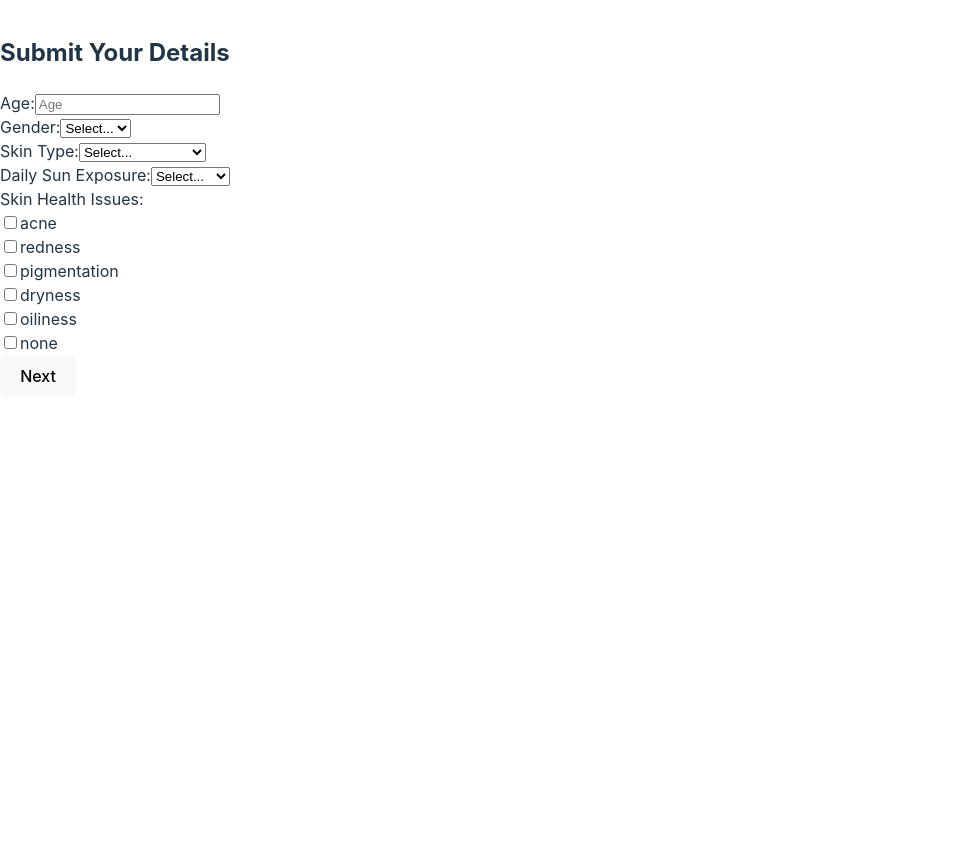
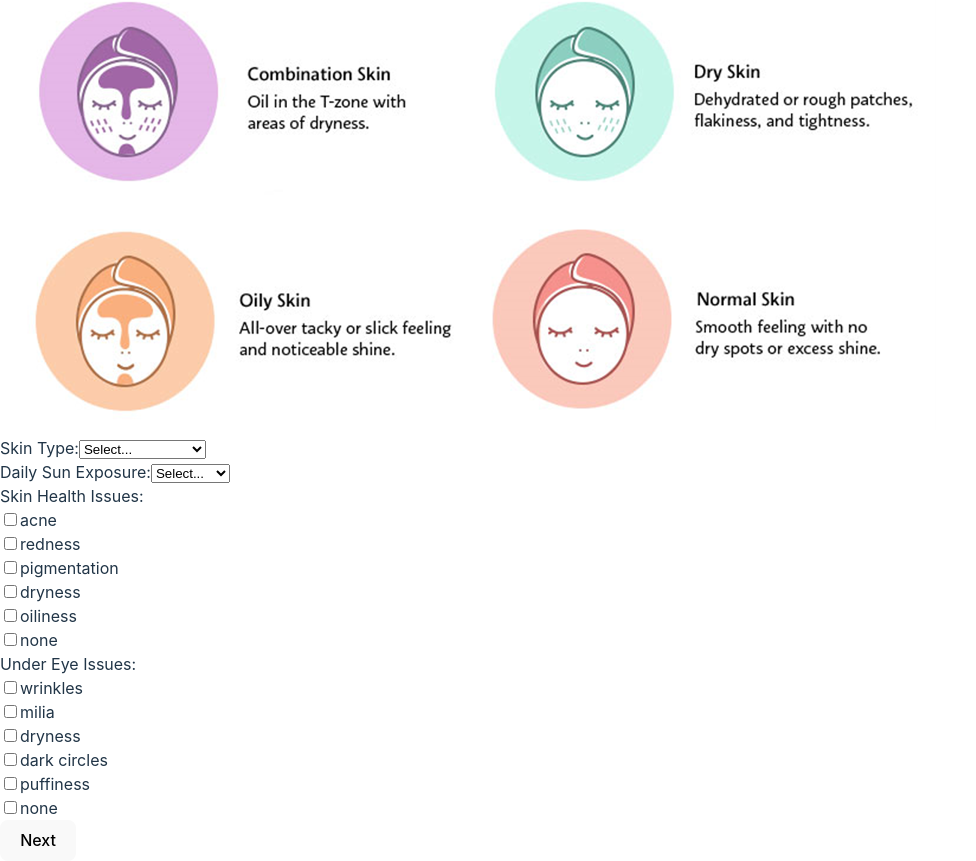
Before and after one commit to mombash/form-app, a React (Vite) app: page / in a window 1280 px wide. Shown: the part 194-1055 px from the top of the page, without its empty margins (0-976 px from the left). Before the commit the page ends 800 px from the top, so only its background shows below. Built offline with nearby package versions, Linux system fonts and the light colour scheme.

Commit message:
added the image and the rest of the questions

```diff
--- a/src/App.jsx
+++ b/src/App.jsx
@@ -21,7 +21,7 @@ function App() {
     setPage((prevPage) => prevPage - 1);
   };
   const onSubmit = (data) => {
-    if (page < 2) {
+    if (page < 3) {
       setPage((prevPage) => prevPage + 1);
     } else {
       console.log("Form Data: ", data);
@@ -51,7 +51,6 @@ function App() {
       // You can now send this formData to your backend using Axios or fetch
       console.log("FormData with file: ", formData.get("image"));
     }
-
   };
 
   return (
@@ -60,6 +59,7 @@ function App() {
       <form onSubmit={handleSubmit(onSubmit)}>
         {page === 1 && (
           <div>
+            <h2>Page 1</h2>
             {/* Age Field */}
             <div>
               <label>Age:</label>
@@ -83,7 +83,9 @@ function App() {
               </select>
               {errors.gender && <span>This field is required</span>}
             </div>
-
+            <div>
+              <img src="./src/assets/skin-type.png" alt="Skin Type" />
+            </div>
             {/* Drop-Down Menu Question */}
             <div>
               <label>Skin Type:</label>
@@ -163,21 +165,68 @@ function App() {
               </div>
               {errors.skinHealthIssues && <span>This field is required</span>}
             </div>
-            <button type="submit">
-              Next
-            </button>
+
+            {/* Multiple Choice Question for Under Eye Issues */}
+            <div>
+              <label>Under Eye Issues:</label>
+              <div>
+                <input
+                  type="checkbox"
+                  {...register("underEyeIssues", { required: true })}
+                  value="wrinkles"
+                />
+                <label>wrinkles</label>
+              </div>
+              <div>
+                <input
+                  type="checkbox"
+                  {...register("underEyeIssues", { required: true })}
+                  value="milia"
+                />
+                <label>milia</label>
+              </div>
+              <div>
+                <input
+                  type="checkbox"
+                  {...register("underEyeIssues", { required: true })}
+                  value="dryness"
+                />
+                <label>dryness</label>
+              </div>
+              <div>
+                <input
+                  type="checkbox"
+                  {...register("underEyeIssues", { required: true })}
+                  value="darkCircles"
+                />
+                <label>dark circles</label>
+              </div>
+              <div>
+                <input
+                  type="checkbox"
+                  {...register("underEyeIssues", { required: true })}
+                  value="puffiness"
+                />
+                <label>puffiness</label>
+              </div>
+              <div>
+                <input
+                  type="checkbox"
+                  {...register("underEyeIssues", { required: true })}
+                  value="none"
+                />
+                <label>none</label>
+              </div>
+              {errors.underEyeIssues && <span>This field is required</span>}
+            </div>
+
+            <button type="submit">Next</button>
           </div>
         )}
 
         {page === 2 && (
           <div>
-            {/* Image Upload */}
-            <div>
-              <label>Upload Image:</label>
-              <input type="file" {...register("image", { required: true })} />
-              {errors.image && <span>This field is required</span>}
-            </div>
-
+            <h2>Page 2</h2>
             {/* Conditionally render additional questions for each skin health issue */}
             {selectedSkinHealthIssues.includes("acne") && (
               <div>
@@ -383,10 +432,50 @@ function App() {
             )}
 
             {/* Submit Button */}
-            <button type="submit">Submit</button>
+            <button type="submit">Next</button>
             <button type="button" onClick={handlePrevious}>
               Previous
             </button>
+          </div>
+        )}
+        {page === 3 && (
+          <div>
+            <h2>Page 3</h2>
+            {/* Image Upload */}
+            <div>
+              <label>Full face close up selfie:</label>
+              <input type="file" {...register("image", { required: true })} />
+              {errors.image && <span>This field is required</span>}
+            </div>
+            <p>Upload high quality close-ups from different segments</p>
+            {/* Image Upload */}
+            <div>
+              <label>Forehead:</label>
+              <input type="file" {...register("image", { required: true })} />
+              {errors.image && <span>This field is required</span>}
+            </div>
+            {/* Image Upload */}
+            <div>
+              <label>Chin:</label>
+              <input type="file" {...register("image", { required: true })} />
+              {errors.image && <span>This field is required</span>}
+            </div>
+            {/* Image Upload */}
+            <div>
+              <label>Left Cheeks:</label>
+              <input type="file" {...register("image", { required: true })} />
+              {errors.image && <span>This field is required</span>}
+            </div>
+            {/* Image Upload */}
+            <div>
+              <label>Right Cheeks:</label>
+              <input type="file" {...register("image", { required: true })} />
+              {errors.image && <span>This field is required</span>}
+            </div>
+            <button type="button" onClick={handlePrevious}>
+              Previous
+            </button>
+            <button type="submit">Submit</button>
           </div>
         )}
       </form>
```
Also changed, not shown: src/assets/skin-type.png (added).
